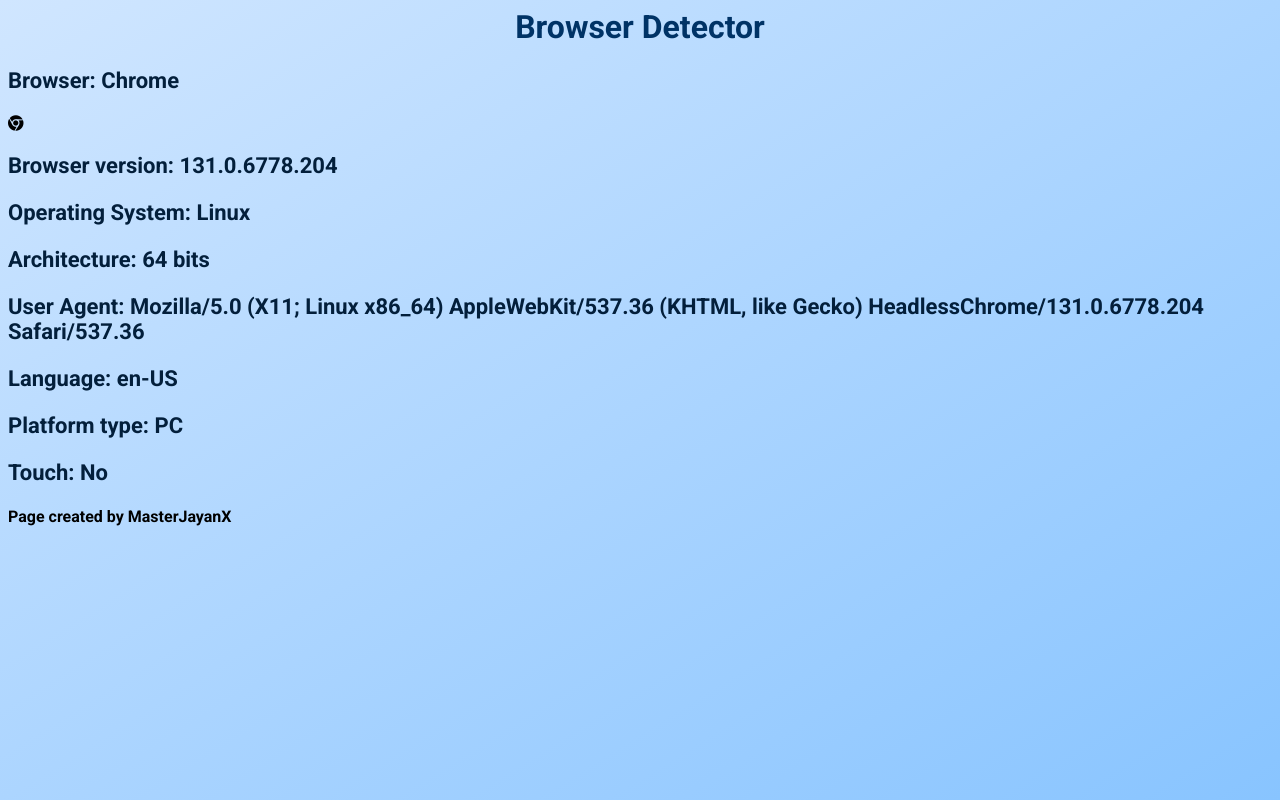
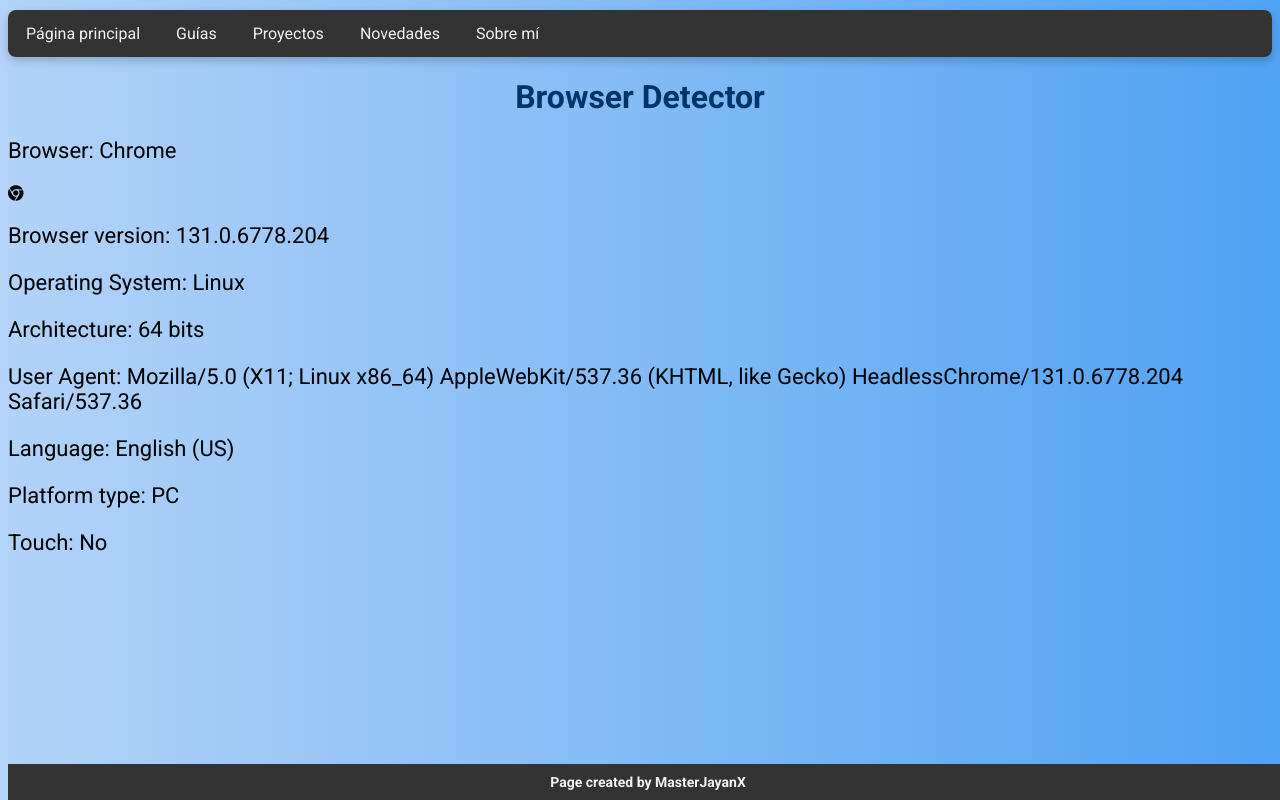
Before and after one commit to MasterJayanX/BrowserDetector, a plain HTML site: page index.html in a window 1280 px wide. Drawn offline with Linux system fonts and the light colour scheme.

Commit message:
Fixed stuff

```diff
--- a/apariencia.css
+++ b/apariencia.css
@@ -1,5 +1,5 @@
 body {
-    background: linear-gradient(to bottom right, #d0e6ff, #88c4ff);
+    background: linear-gradient(to right, #b3d3f8, #50a2f3);
 }
 h1 {
     font-family: Roboto;
@@ -9,9 +9,7 @@
 }
 p {
     font-family: Roboto, sans-serif;
-    font-weight: bold;
     font-size: 22px;
-    color: #031f3b;
 }
 h2 {
     font-family: Roboto;
@@ -77,3 +75,18 @@
         font-size: 14px;
     }
 }
+
+footer {
+    background-color: #333;
+    color: #f2f2f2;
+    text-align: center;
+    padding: 10px 0;
+    position: fixed;
+    width: 100%;
+    bottom: 0;
+}
+
+footer h4 {
+    margin: 0;
+    font-size: 14px;
+}
--- a/index.html
+++ b/index.html
@@ -9,7 +9,15 @@
 
 <link rel="stylesheet" href="apariencia.css">
 <script src="ua.js"></script>
-<script src="changelog.js"></script>
+
+<div class="topnav">
+    <a href="https://masterjayanx.github.io" title="Mi página principal">Página principal</a>
+    <a href="https://masterjayanx.github.io/guias" title="Ver las guías">Guías</a>
+    <a href="https://masterjayanx.github.io/proyectos" title="Ver mis proyectos">Proyectos</a>
+    <a href="htpps://masterjayanx.github.io/novedades" title="Ver las novedades de la página">Novedades</a>
+    <a href="htps://masterjayanx.github.io/about" title="Sobre mí">Sobre mí</a>
+</div>
+
 <body>
     <h1 id="top"></h1>
     <p id="browser-info"></p><i class="icon-nav"></i>
@@ -23,7 +31,6 @@
 </body>
 
 <footer>
-    <h3 id="changelog"></h3>
     <h4 id="creator"></h4>
 </footer>
 </html>
--- a/ua.js
+++ b/ua.js
@@ -103,7 +103,7 @@
                 iconElement.className = "fab fa-opera";
             }
         }
-        else if(userAgent.includes("edge")) {
+        else if(userAgent.includes("edg")) {
             browserName = "Edge";
             isChrome = false;
             isAlt = true;
@@ -144,7 +144,7 @@
         var versionNumber = navigator.userAgent.match(/(chrome|firefox|safari|edge)\/([\d.]+)/i);
         var browserVersion = versionNumber ? versionNumber[2] : "Desconocido";
         if(isAlt) {
-            browserVersion = navigator.userAgent.match(/(opr|palemoon|edge|k-meleon|mypal)\/([\d.]+)/i)[2];
+            browserVersion = navigator.userAgent.match(/(opr|palemoon|edg|k-meleon|mypal)\/([\d.]+)/i)[2];
         }
         if(isSafari && userAgent.includes("version")) {
             browserVersion = userAgent.match(/version\/([\d.]+)/i)[1];
@@ -279,7 +279,8 @@
 
     var languageElement = document.getElementById("language");
     if (languageElement) {
-        languageElement.textContent = lang.language + navigator.language;
+        var langFull = detectLanguage(navigator.language);
+        languageElement.textContent = lang.language + langFull;
     }
 
     var creatorElement = document.getElementById("creator");
@@ -324,3 +325,39 @@
         touchElement.textContent = "Touch: " + touch;
     }
 });
+
+function detectLanguage() {
+    var lang = navigator.language || navigator.userLanguage;
+    var langFull = lang;
+    if (lang.includes("es")) {
+        langFull = "Español";
+        if(lang.includes("mx") || lang.includes("MX")) {
+            langFull += " (MX)";
+        }
+        else if(lang.includes("es-es") || lang.includes("es-ES")) {
+            langFull += " (ES)";
+        }
+    }
+    else if (lang.includes("en")) {
+        langFull = "English";
+        if(lang.includes("uk") || lang.includes("UK")) {
+            langFull += " (UK)";
+        }
+        else if(lang.includes("us") || lang.includes("US")) {
+            langFull += " (US)";
+        }
+    }
+    else if (lang.includes("fr")) {
+        langFull = "Français";
+    }
+    else if (lang.includes("de")) {
+        langFull = "Deutsch";
+    }
+    else if (lang.includes("it")) {
+        langFull = "Italiano";
+    }
+    else if (lang.includes("pt")) {
+        langFull = "Português";
+    }
+    return langFull;
+}
```
